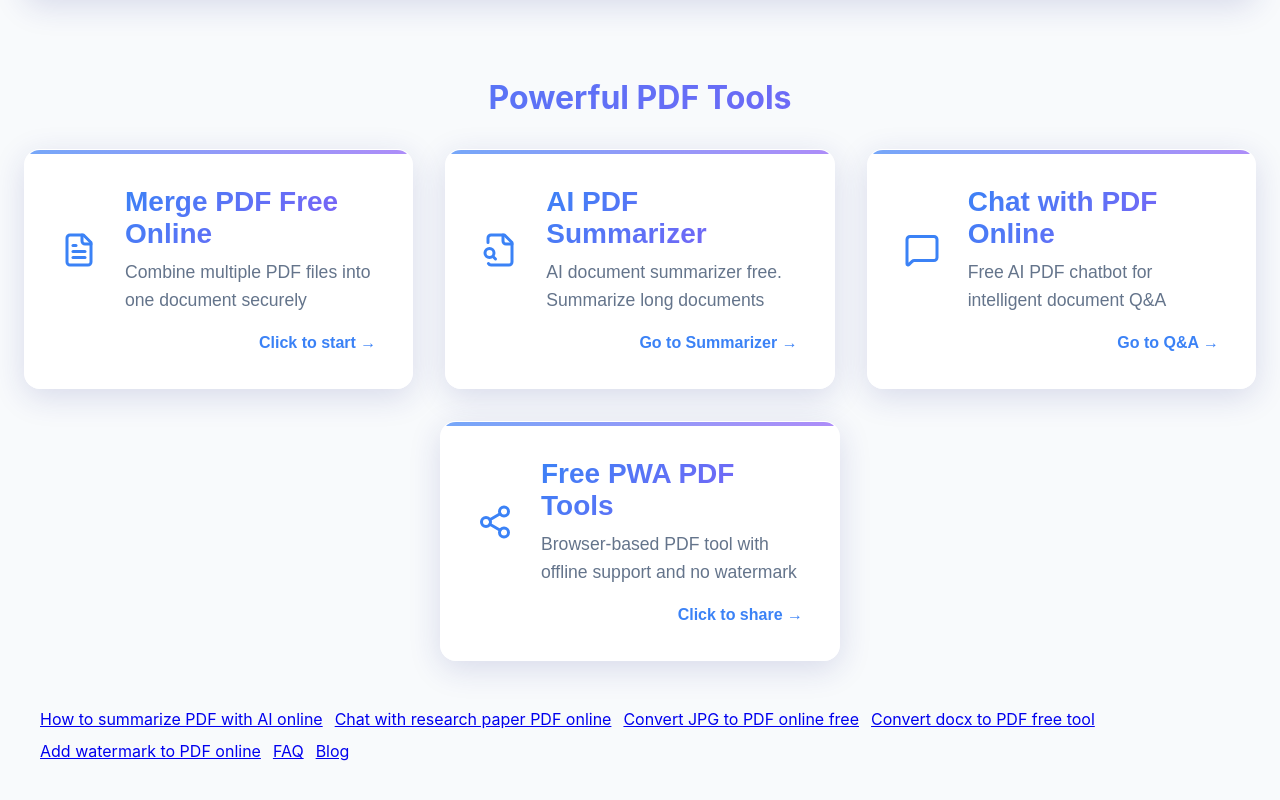
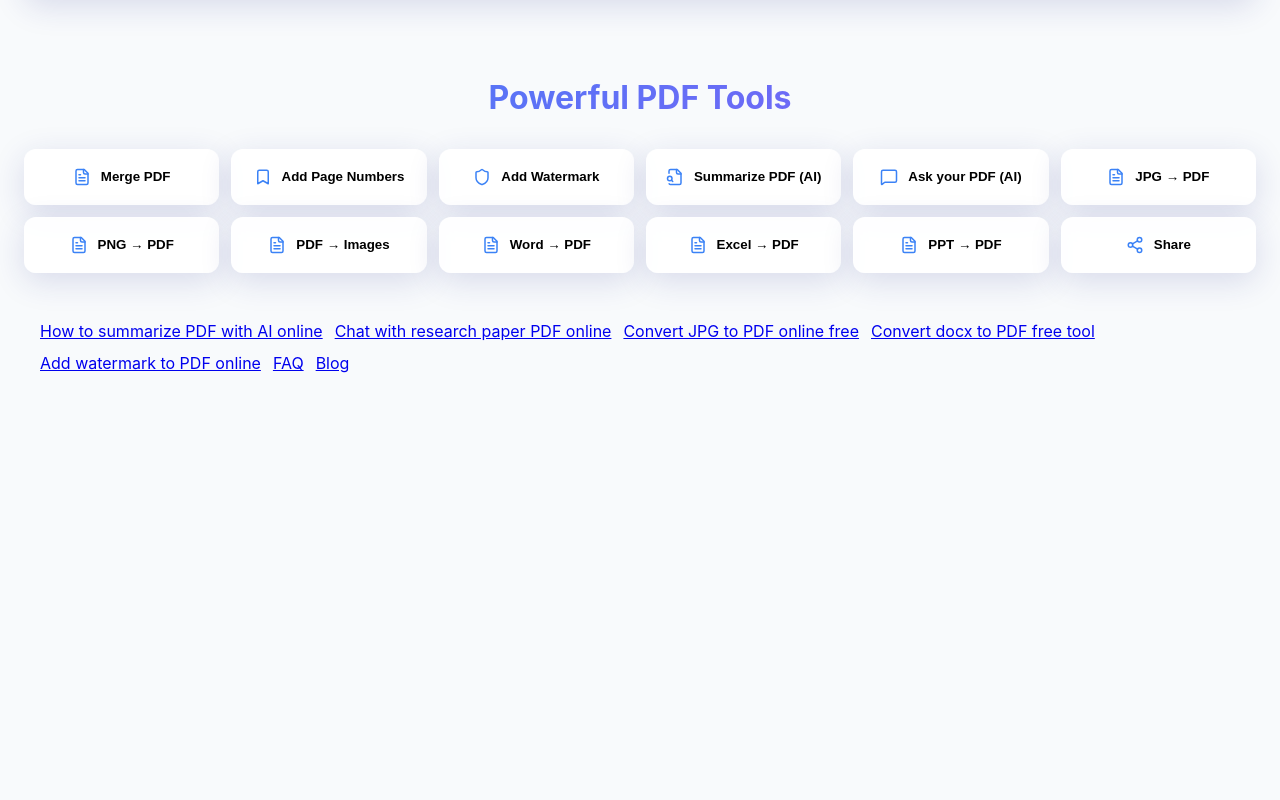
Before and after one commit to Apatel687/PDF-Merger-AI, a React (Vite) app in the folder pdf-merger-app/: page / in a window 1280 px wide. Shown: the part 1278-2078 px from the top of the page. After the commit the page ends 1691 px from the top, so only its background shows below. Built offline with nearby package versions, Linux system fonts and the light colour scheme.

Commit message:
UI: replace 4 large feature cards with equal-size tool grid; add professional tool-button styles

```diff
--- a/pdf-merger-app/src/App.css
+++ b/pdf-merger-app/src/App.css
@@ -398,6 +398,39 @@
   gap: 2rem;
   justify-content: center;
   flex-wrap: wrap;
+}
+
+/* Equal-size tool buttons grid */
+.tool-grid {
+  display: grid;
+  grid-template-columns: repeat(auto-fill, minmax(180px, 1fr));
+  gap: 12px;
+}
+
+.tool-button {
+  display: inline-flex;
+  align-items: center;
+  justify-content: center;
+  gap: 10px;
+  padding: 14px 16px;
+  border-radius: var(--border-radius-md);
+  background: var(--card-background);
+  border: 1px solid var(--glass-border);
+  box-shadow: var(--glass-shadow);
+  cursor: pointer;
+  transition: transform 0.2s ease, box-shadow 0.2s ease, border-color 0.2s ease;
+  min-height: 56px;
+  font-weight: 700;
+}
+
+.tool-button:hover {
+  transform: translateY(-3px);
+  border-color: var(--accent-color);
+  box-shadow: 0 12px 24px rgba(0,0,0,0.12);
+}
+
+.tool-button svg {
+  color: var(--accent-color);
 }
 
 .action-card {
--- a/pdf-merger-app/src/pages/Home.jsx
+++ b/pdf-merger-app/src/pages/Home.jsx
@@ -263,61 +263,42 @@ function Home() {
 
               <div className="features-showcase">
                 <h3>Powerful PDF Tools</h3>
-                <div className="features-actions">
-                  <button
-                    className="action-card futuristic-card"
-                    onClick={() => handleFeatureClick('merge')}
-                  >
-                    <div className="action-content">
-                      <FileText size={32} />
-                      <div className="action-text">
-                        <h4>Merge PDF Free Online</h4>
-                        <p>Combine multiple PDF files into one document securely</p>
-                      </div>
-                    </div>
-                    <span className="action-indicator">Click to start →</span>
+                <div className="tool-grid">
+                  <button className="tool-button" onClick={() => handleFeatureClick('merge')}>
+                    <FileText size={18} /> Merge PDF
                   </button>
-
-                  <button
-                    className="action-card futuristic-card"
-                    onClick={() => handleFeatureClick('summarize')}
-                  >
-                    <div className="action-content">
-                      <FileSearch size={32} />
-                      <div className="action-text">
-                        <h4>AI PDF Summarizer</h4>
-                        <p>AI document summarizer free. Summarize long documents</p>
-                      </div>
-                    </div>
-                    <span className="action-indicator">Go to Summarizer →</span>
+                  <button className="tool-button" onClick={() => navigate('/annotate')}>
+                    <Bookmark size={18} /> Add Page Numbers
                   </button>
-
-                  <button
-                    className="action-card futuristic-card"
-                    onClick={() => handleFeatureClick('ask')}
-                  >
-                    <div className="action-content">
-                      <MessageSquare size={32} />
-                      <div className="action-text">
-                        <h4>Chat with PDF Online</h4>
-                        <p>Free AI PDF chatbot for intelligent document Q&A</p>
-                      </div>
-                    </div>
-                    <span className="action-indicator">Go to Q&A →</span>
+                  <button className="tool-button" onClick={() => navigate('/annotate')}>
+                    <Shield size={18} /> Add Watermark
                   </button>
-
-                  <button
-                    className="action-card futuristic-card"
-                    onClick={() => handleFeatureClick('share')}
-                  >
-                    <div className="action-content">
-                      <Share2 size={32} />
-                      <div className="action-text">
-                        <h4>Free PWA PDF Tools</h4>
-                        <p>Browser-based PDF tool with offline support and no watermark</p>
-                      </div>
-                    </div>
-                    <span className="action-indicator">Click to share →</span>
+                  <button className="tool-button" onClick={() => handleFeatureClick('summarize')}>
+                    <FileSearch size={18} /> Summarize PDF (AI)
+                  </button>
+                  <button className="tool-button" onClick={() => handleFeatureClick('ask')}>
+                    <MessageSquare size={18} /> Ask your PDF (AI)
+                  </button>
+                  <button className="tool-button" onClick={() => navigate('/images')}>
+                    <FileText size={18} /> JPG → PDF
+                  </button>
+                  <button className="tool-button" onClick={() => navigate('/images')}>
+                    <FileText size={18} /> PNG → PDF
+                  </button>
+                  <button className="tool-button" onClick={() => navigate('/images')}>
+                    <FileText size={18} /> PDF → Images
+                  </button>
+                  <button className="tool-button" onClick={() => navigate('/office')}>
+                    <FileText size={18} /> Word → PDF
+                  </button>
+                  <button className="tool-button" onClick={() => navigate('/office')}>
+                    <FileText size={18} /> Excel → PDF
+                  </button>
+                  <button className="tool-button" onClick={() => navigate('/office')}>
+                    <FileText size={18} /> PPT → PDF
+                  </button>
+                  <button className="tool-button" onClick={() => setShowShareModal(true)}>
+                    <Share2 size={18} /> Share
                   </button>
                 </div>
               </div>
```
